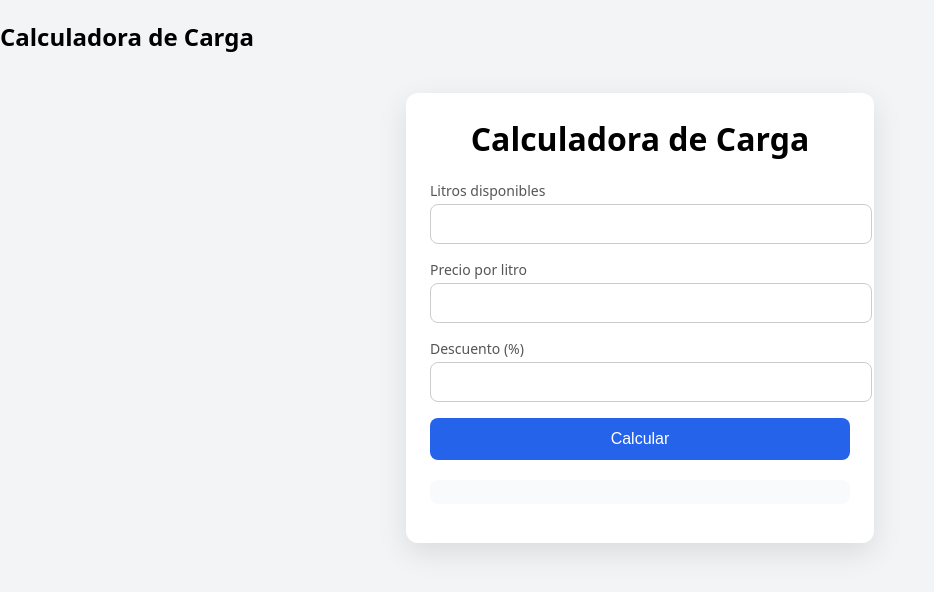
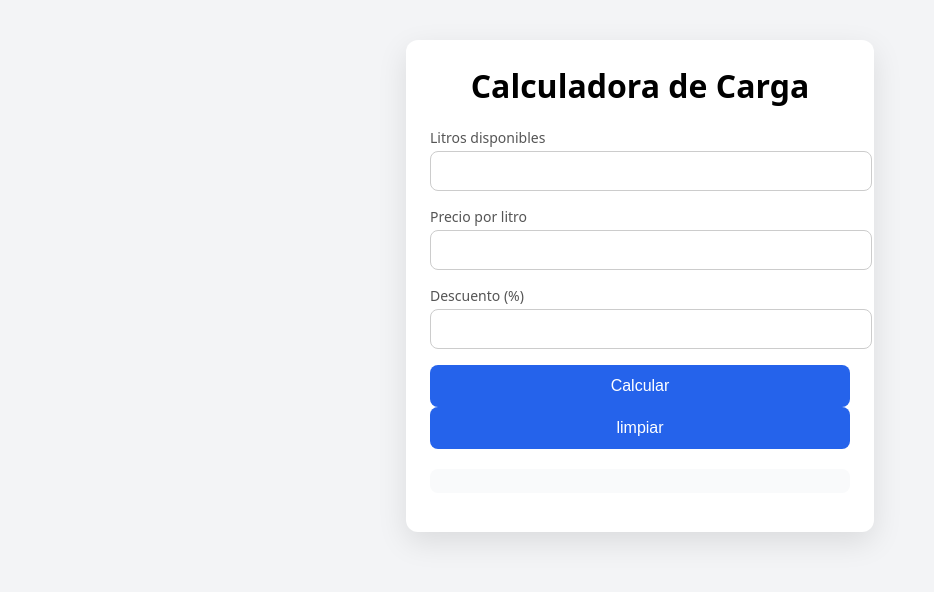
Before and after one commit to AlejandroRTH/calculadora-carga, a plain HTML site: page index.html in a window 1280 px wide. Shown: the whole page, without its empty margins (0-934 px from the left). Drawn offline with Linux system fonts and the light colour scheme.

Commit message:
Ajusto temas visuales y de funcionalidad

```diff
--- a/index.html
+++ b/index.html
@@ -8,8 +8,6 @@
   <link rel="stylesheet" href="style.css">
 </head>
 <body>
-  <h2>Calculadora de Carga</h2>
-
   <div class="app">
     <h1>Calculadora de Carga</h1>
 
@@ -29,6 +27,7 @@
     </div>
 
     <button onclick="calcular()">Calcular</button>
+    <button onclick="calcular()">limpiar</button>
 
     <pre id="resultado"></pre>
   </div>
```
